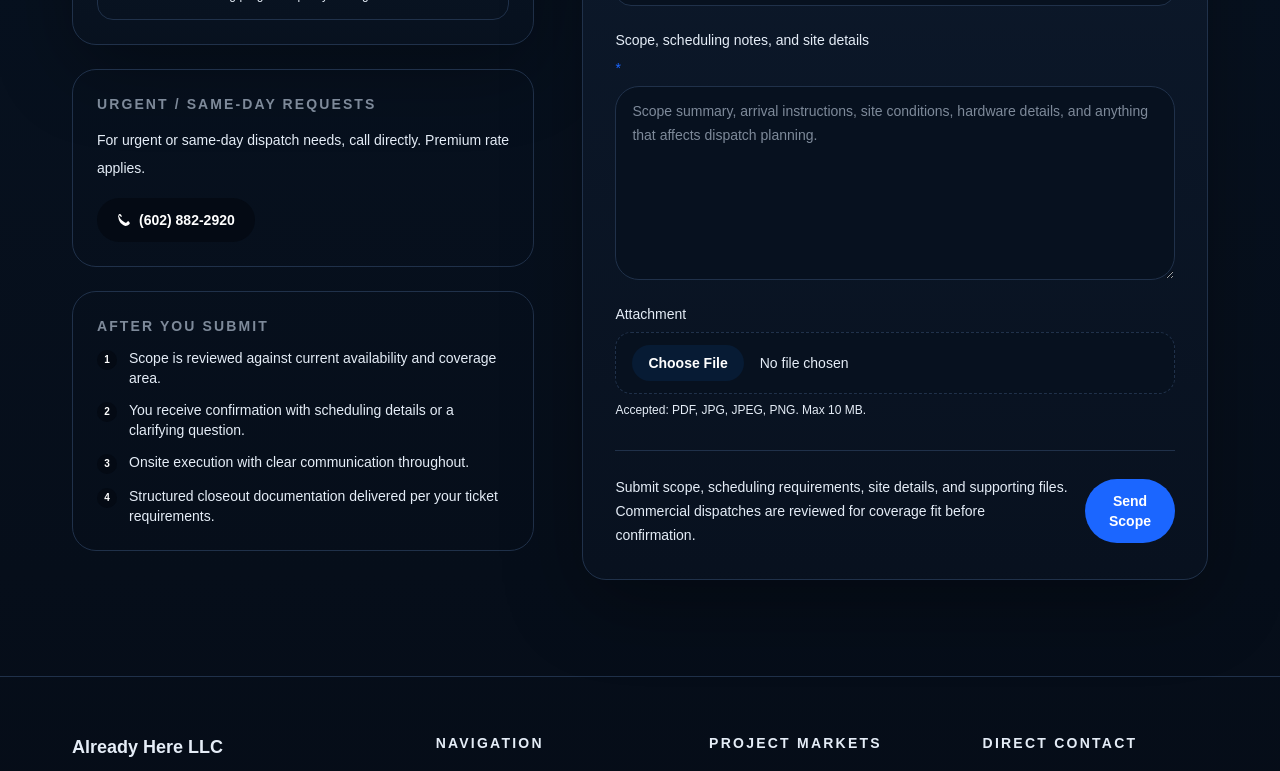
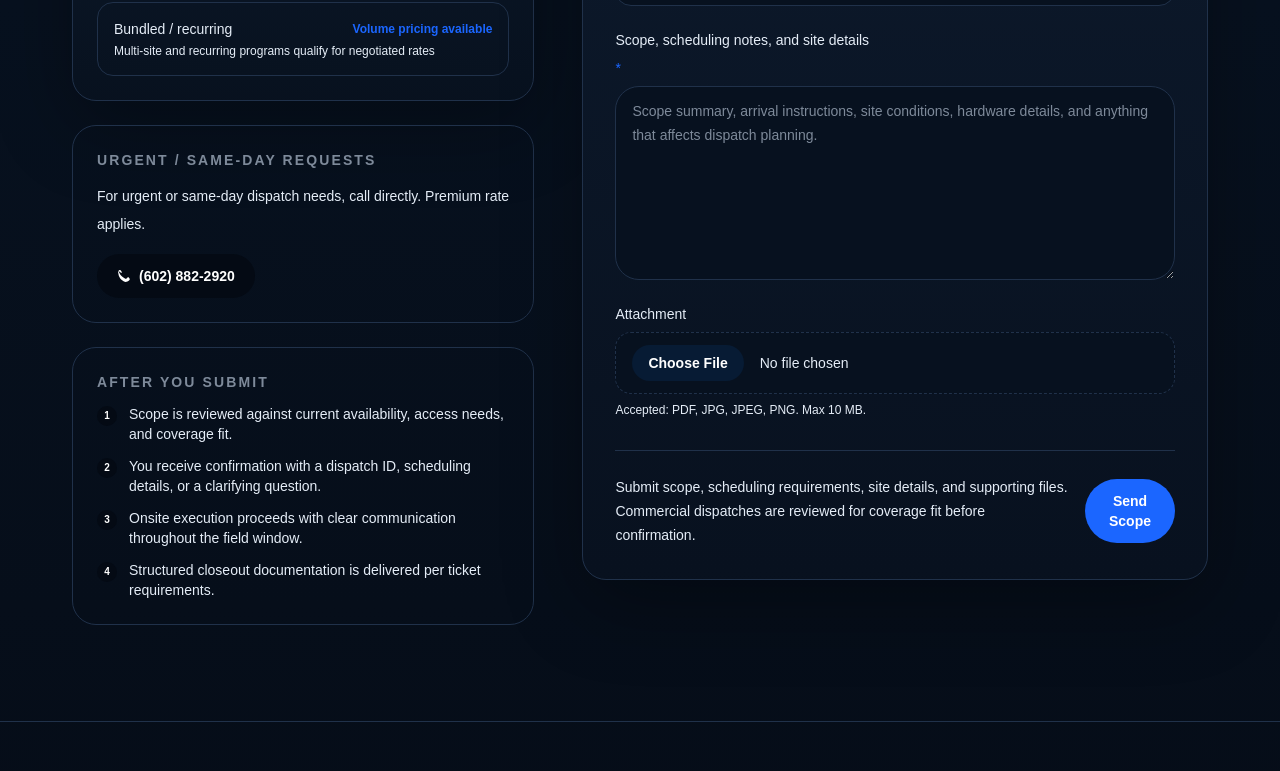
Before and after one commit to quantam101/already-here-llc, a Next.js app: page /dispatch in a window 1280 px wide. Shown: the part 870-1641 px from the top of the page. Built offline with nearby package versions, Linux system fonts and the light colour scheme; no server answers.

Commit message:
clean dispatch page certification copy and numbering

```diff
--- a/app/dispatch/page.tsx
+++ b/app/dispatch/page.tsx
@@ -5,7 +5,7 @@ import { pricingTiers, siteConfig } from '@/lib/site';
 export const metadata: Metadata = {
   title: 'Request Dispatch',
   description:
-    'Submit field dispatch requests to Already Here LLC — Phoenix-based IT field execution for MSPs, vendors, healthcare-adjacent operators, and multi-site rollout programs. SDVOSB certified.',
+    'Submit field dispatch requests to Already Here LLC — Phoenix-based IT field execution for MSPs, vendors, healthcare-adjacent operators, and multi-site rollout programs.',
   alternates: { canonical: '/dispatch' }
 };
 
@@ -13,17 +13,14 @@ export default function DispatchPage() {
   return (
     <div className="container-shell py-16 lg:py-24">
       <div className="grid gap-12 lg:grid-cols-[0.85fr_1.15fr]">
-
-        {/* Left rail — context, pricing, contact */}
         <div>
           <span className="eyebrow">Dispatch intake</span>
           <h1 className="section-title mt-5">Send scope. Get it handled.</h1>
           <p className="section-copy">
             Use this form to submit field work requests. Include site city, scope, schedule window, and any files that matter.
-            Coverage is confirmed against the actual scope — not assumed.
+            After submission, you receive a confirmation receipt with a dispatch ID. Scope, schedule, access, and coverage are reviewed before scheduling is confirmed.
           </p>
 
-          {/* Pricing signal — removes friction for budget-qualifying buyers */}
           <div className="mt-8 card p-6">
             <h2 className="grid-label mb-4">Commercial pricing</h2>
             <p className="text-sm text-slate-600 leading-7 mb-5">
@@ -44,7 +41,6 @@ export default function DispatchPage() {
             </div>
           </div>
 
-          {/* Urgent phone line */}
           <div className="mt-6 rounded-3xl border border-borderBrand bg-soft p-6">
             <h2 className="grid-label mb-3">Urgent / same-day requests</h2>
             <p className="text-sm text-slate-600 leading-7 mb-4">
@@ -61,28 +57,26 @@ export default function DispatchPage() {
             </a>
           </div>
 
-          {/* What happens after submission */}
           <div className="mt-6 rounded-3xl border border-borderBrand bg-soft p-6">
             <h2 className="grid-label mb-3">After you submit</h2>
-            <ol className="space-y-3 text-sm text-slate-600">
+            <ul className="space-y-3 text-sm text-slate-600">
               {[
-                'Scope is reviewed against current availability and coverage area.',
-                'You receive confirmation with scheduling details or a clarifying question.',
-                'Onsite execution with clear communication throughout.',
-                'Structured closeout documentation delivered per your ticket requirements.'
+                'Scope is reviewed against current availability, access needs, and coverage fit.',
+                'You receive confirmation with a dispatch ID, scheduling details, or a clarifying question.',
+                'Onsite execution proceeds with clear communication throughout the field window.',
+                'Structured closeout documentation is delivered per ticket requirements.'
               ].map((step, i) => (
                 <li key={step} className="flex gap-3">
                   <span className="flex h-5 w-5 flex-shrink-0 items-center justify-center rounded-full bg-navy text-[10px] font-bold text-white mt-0.5">
                     {i + 1}
                   </span>
-                  {step}
+                  <span>{step}</span>
                 </li>
               ))}
-            </ol>
+            </ul>
           </div>
         </div>
 
-        {/* Right — form */}
         <div>
           <DispatchForm />
         </div>
```
